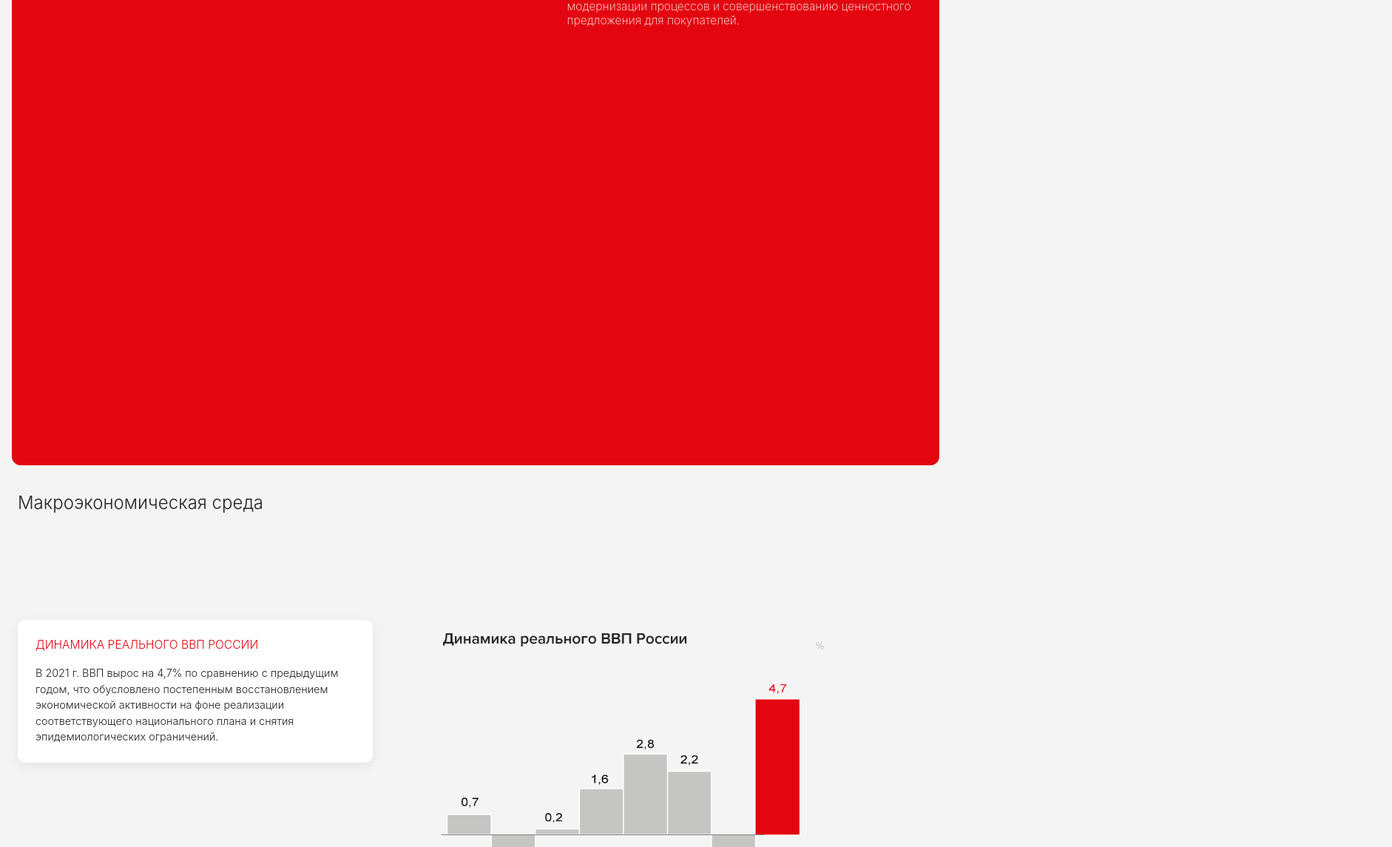
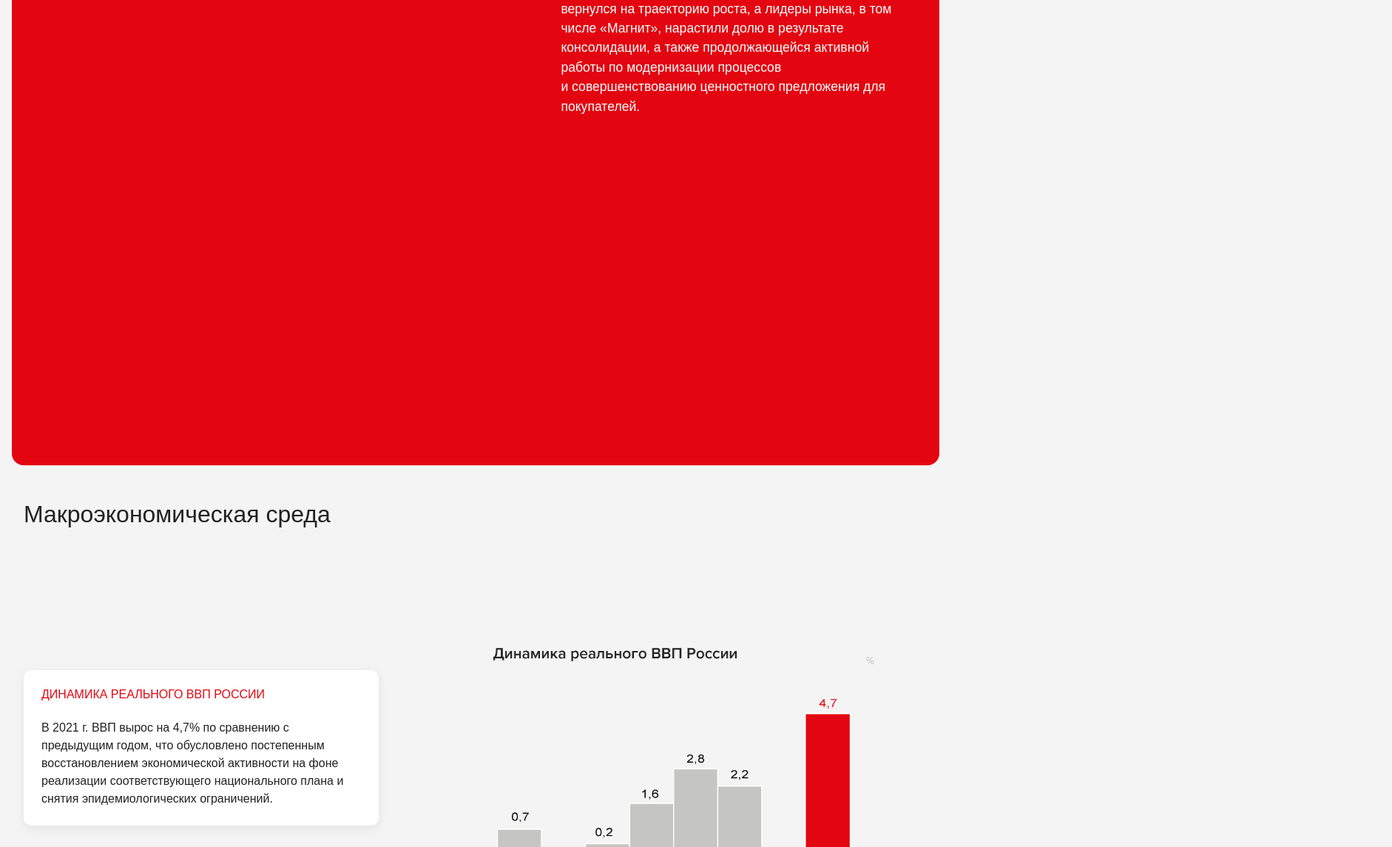
Before and after one commit to infografika-agency/magnit, a plain HTML site: page index.html in a window 1280 px wide. Shown: the part 155-1300 px from the top of the page at 74% size, 1882 px wide, since content can reach past the window. Drawn offline with nearby package versions, Linux system fonts and the light colour scheme; a script that the page names is missing; a web font is replaced by a local one.

Commit message:
added font

```diff
--- a/index.html
+++ b/index.html
@@ -7,6 +7,7 @@
     <meta name="description" content="Scrollama: Sticky Side Example" />
     <meta name="viewport" content="width=device-width, initial-scale=1" />
     <script src="https://unpkg.com/intersection-observer@0.5.1/intersection-observer.js"></script>
+    <link rel="stylesheet" href="https://use.typekit.net/top5hpy.css">
     <script src="https://unpkg.com/scrollama"></script>
 
     <link rel="stylesheet" href="style.css" />
--- a/style.css
+++ b/style.css
@@ -2,22 +2,22 @@
   box-sizing: border-box;
 }
 
-html,
+html{
+  font-size: 16px;
+}
+
+
 body {
   margin: 0;
   padding: 0;
-  font-size: 12px;
+
+  font-family: proxima-nova,sans-serif;
+  min-height: 1280px;
+  color: #3b3b3b;
+  background-color: #F4F4F4;
 
 }
 
-body {
-  font-family: -apple-system, BlinkMacSystemFont, 'Segoe UI', Roboto, Oxygen,
-    Ubuntu, Cantarell, 'Open Sans', 'Helvetica Neue', sans-serif;
-  min-height: 1280px;
-  color: #3b3b3b;
-  font-size: 24px;
-  background-color: #F4F4F4;
-}
 
 p,
 h1,
@@ -34,40 +34,41 @@ a {
 
 h2{
   color: #222222;
-  font-family: 'Inter';
+  font-family: proxima-nova,sans-serif;
+  font-weight: 400;
   font-style: normal;
-  font-weight: 300;
   font-size: 2rem;
 }
 
 h3{
   color: #E30510;
-  font-family: 'Inter';
+  font-family: proxima-nova,sans-serif;
+  font-weight: 400;
   font-style: normal;
-  font-weight: 300;
-  font-size: 1.3rem;
+  font-size: 1rem;
   text-transform: uppercase;
   padding-bottom: 1.5rem;
 }
 
 h1{
   color: #fff;
-  font-family: 'Inter';
+  font-family: proxima-nova,sans-serif;
+  font-weight: 700;
   font-style: normal;
-  font-weight: 300;
-  font-size: 22rem;
+  font-size: 3rem;
   text-align: left;
   margin:0;
 }
 
 .lead{
   color: #fff;
-  font-family: 'Inter';
+  font-family: proxima-nova,sans-serif;
+  font-weight: 300;
   font-style: normal;
-  font-weight: 200;
-  font-size: 1.3rem;
+  font-size: 1.1rem;
+  line-height: 1.5;
   text-align: left;
-  width: 40rem;
+  width: 30rem;
   margin:0;
 
 }
@@ -93,10 +94,6 @@ a:hover {
     flex-direction: row;
     justify-content: space-between;
     border-radius: 1rem;
-}
-
-.intro__hed {
-  font-size: 2em;
 }
 
 .intro__dek {
@@ -172,7 +169,7 @@ article {
 border-radius: 10px;
 padding: 24px;
 gap: 10px;
-width: 40rem;
+width: 30rem;
 margin-top: 10rem;
 }
 
@@ -186,10 +183,10 @@ margin-top: 10rem;
   text-align: left;
   font-size: 1.5rem;
   color: #222222;
-  font-family: 'Inter';
-font-style: normal;
-font-weight: 300;
-font-size: 1.2rem;
+  font-family: proxima-nova,sans-serif;
+  font-weight: 300;
+  font-style: normal;
+font-size: 1rem;
 line-height: 1.5;
 }
 
```
